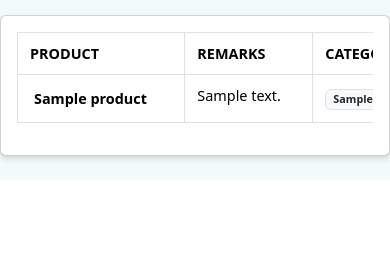
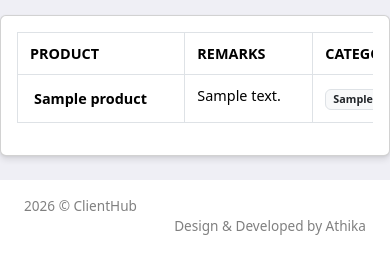
Before and after one commit to athikapriya/django-CRM, a Django app: template base/templates/base/customer.html in a window 390 px wide. Shown: the part 864-1117 px from the top of the page. Before the commit the page ends 1044 px from the top, so only its background shows below. Run offline with Django 3.2, Linux system fonts and the light colour scheme; the template is opened without the code that fills it: most values are stand-ins (such as "Sample title", 1, 10 or a date in 2020); some libraries are stand-ins or nearby versions.

Commit message:
Add responsive footer with role-based layout

```diff
--- a/base/templates/base/main.html
+++ b/base/templates/base/main.html
@@ -24,7 +24,7 @@
     <link rel="stylesheet" href="https://cdn.jsdelivr.net/npm/bootstrap@5.3.8/dist/css/bootstrap.min.css">
 
     <!-- global stylesheet -->
-    <link rel="stylesheet" href="{% static 'css/style.css' %}?v=6">
+    <link rel="stylesheet" href="{% static 'css/style.css' %}?v=7">
     <link rel="stylesheet" href="{% static 'css/responsive.css' %}?v=2">
 
     <!-- individual page css -->
@@ -50,8 +50,17 @@
 
 
     <!-- footer section starts -->
-    <footer>
-
+    <footer class="mt-4 py-3">
+        <div class="{% if request.user.is_staff %}container{% else %}container-fluid px-4 px-md-5{% endif %}">
+            <div class="row align-items-center">
+                <div class="col-md-6">
+                    <p class="mb-0">2026 &copy; ClientHub</p>
+                </div>
+                <div class="col-md-6 text-end">
+                    <p class="mb-0">Design & Developed by Athika</p>
+                </div>
+            </div>
+        </div>
     </footer>
     <!-- footer section ends -->
 
--- a/static/css/style.css
+++ b/static/css/style.css
@@ -16,7 +16,7 @@
 }
 
 body{
-    background-color: #f2fafa;
+    background-color: #EFEFF5;
 }
 
 html{
@@ -92,13 +92,18 @@
     background-color: #7cd1c0;
 }
 
-/* #status-section .row{
-    margin: 0px auto;
-    justify-content: center;
+
+/* status section ends */
+
+
+/* footer starts */
+footer{
+    background-color: #fff;
 }
 
-#status-section .col-md-4{
-    width: 30%;
-} */
+footer p{
+    color: gray;
+    font-size: 0.85rem;
+}
 
-/* status section ends */
+/* footer ends */
```
